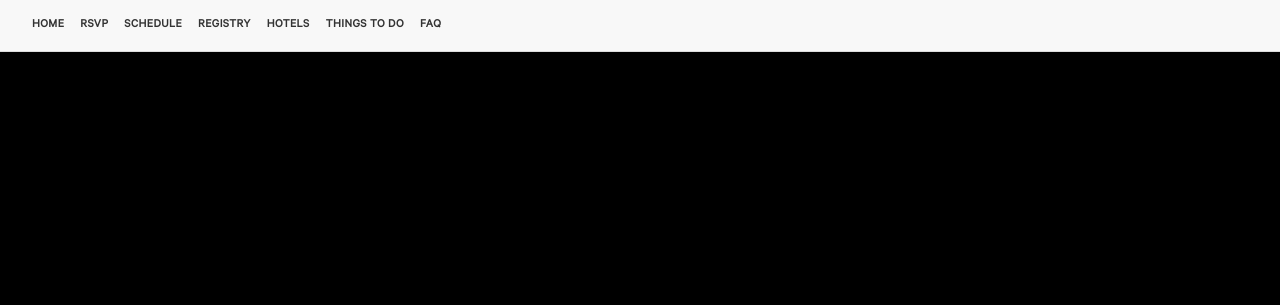
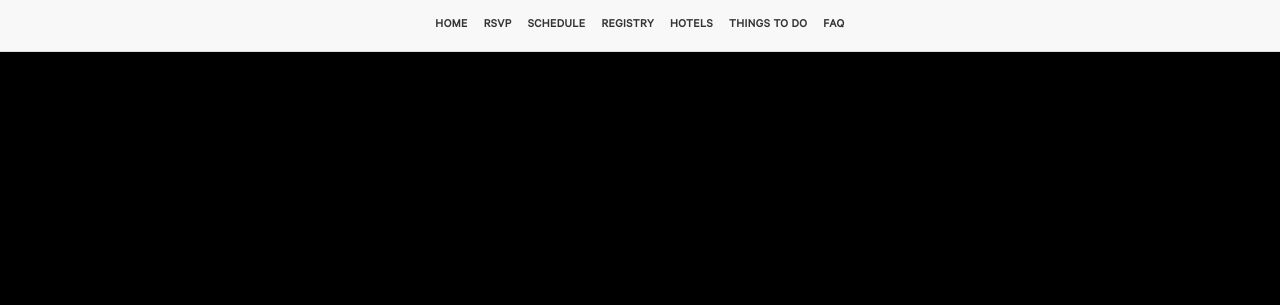
Before and after one commit to jshefta/weddingwebsite, a plain HTML site: page index.html in a window 1280 px wide. Shown: the top 305 px of the page. Drawn offline with Linux system fonts and the light colour scheme; a web font is replaced by a local one.

Commit message:
center header

```diff
--- a/styles.css
+++ b/styles.css
@@ -50,7 +50,8 @@ nav {
 .nav-container {
   display: flex;
   align-items: center;
-  justify-content: space-between;
+  justify-content: center;
+  position: relative;
 }
 
 .hamburger-menu {
@@ -93,6 +94,8 @@ nav {
   flex-wrap: wrap;
   gap: 1rem;
   justify-content: center;
+  align-items: center;
+  flex: 1;
 }
 
 .nav-bar li a {
```
